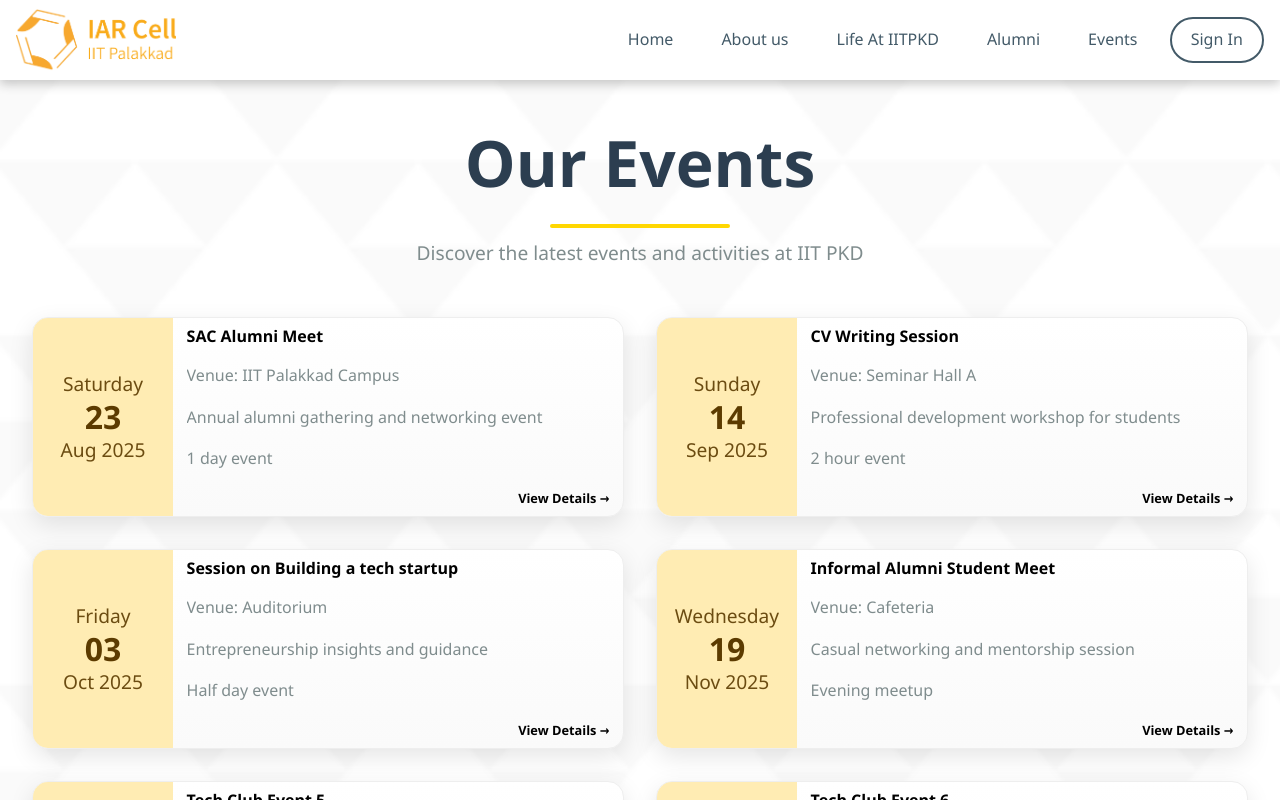
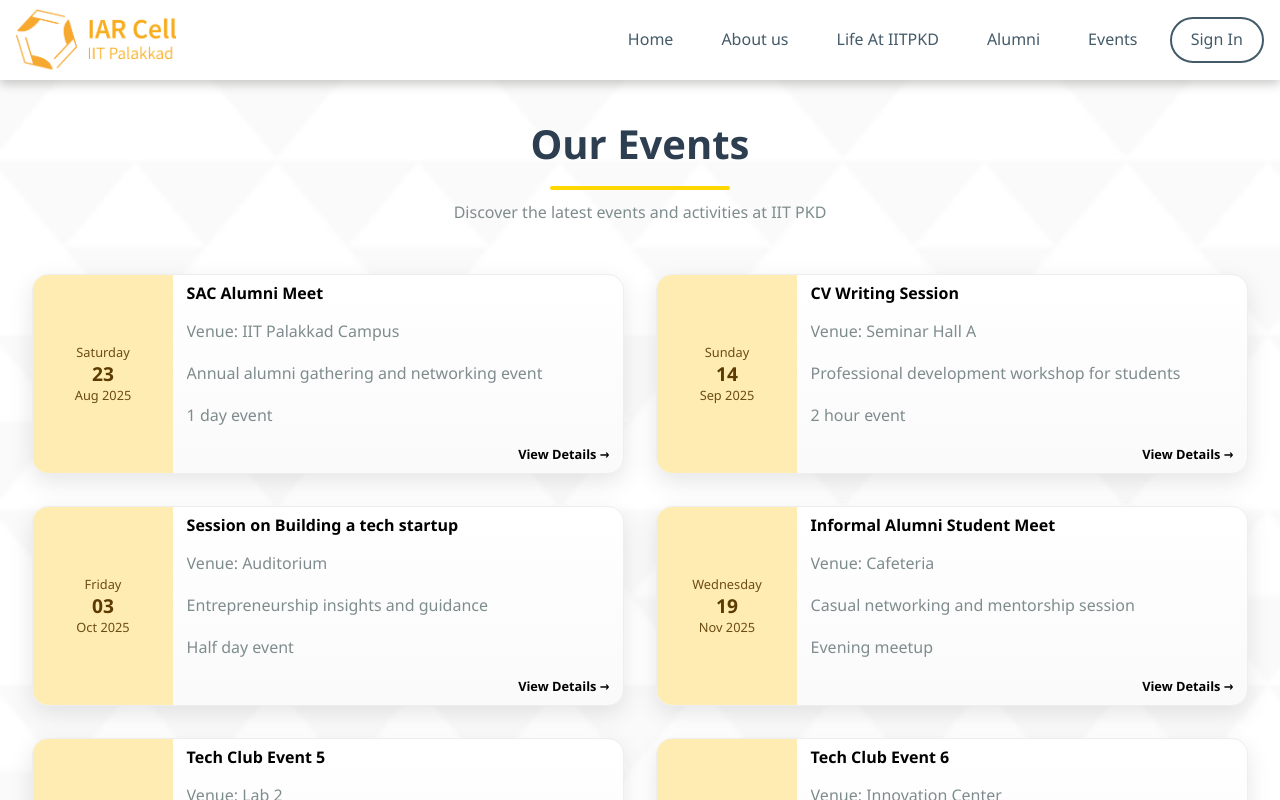
Before and after one commit to AdarshReddy2106/Alumni_main, a React (Vite) app in the folder Frontend/: page /events in a window 1280 px wide. Shown: the top 800 px of the page. Built offline with nearby package versions, Linux system fonts and the light colour scheme.

Commit message:
font reduction in events page

```diff
--- a/Frontend/src/pages/Events.css
+++ b/Frontend/src/pages/Events.css
@@ -11,14 +11,14 @@
 }
 
 .events-header h1 {
-  font-size: 4rem;
+  font-size: 2.5rem;
   color: #2c3e50;
   margin-bottom: 1rem;
   font-weight: 700;
 }
 
 .events-header p {
-  font-size: 1.2rem;
+  font-size: 1rem;
   color: #7f8c8d;
   max-width: 600px;
   margin: 0 auto;
@@ -70,19 +70,19 @@
 }
 
 .date-weekday {
-  font-size: 1.2rem;
+  font-size: 0.8rem;
   opacity: 0.9;
 }
 
 .date-day {
-  font-size: 2rem;
+  font-size: 1.2rem;
   font-weight: 800;
   line-height: 1;
   margin: 0.1rem 0;
 }
 
 .date-monthyear {
-  font-size: 1.2rem;
+  font-size: 0.8rem;
   opacity: 0.9;
 }
 
@@ -184,7 +184,7 @@
   }
 
   .events-header h1 {
-    font-size: 2.5rem;
+    font-size: 2rem;
   }
 
   .events-header p {
@@ -208,7 +208,7 @@
 
 @media (max-width: 480px) {
   .events-header h1 {
-    font-size: 2rem;
+    font-size: 1.5rem;
   }
 
   .events-header p {
```
